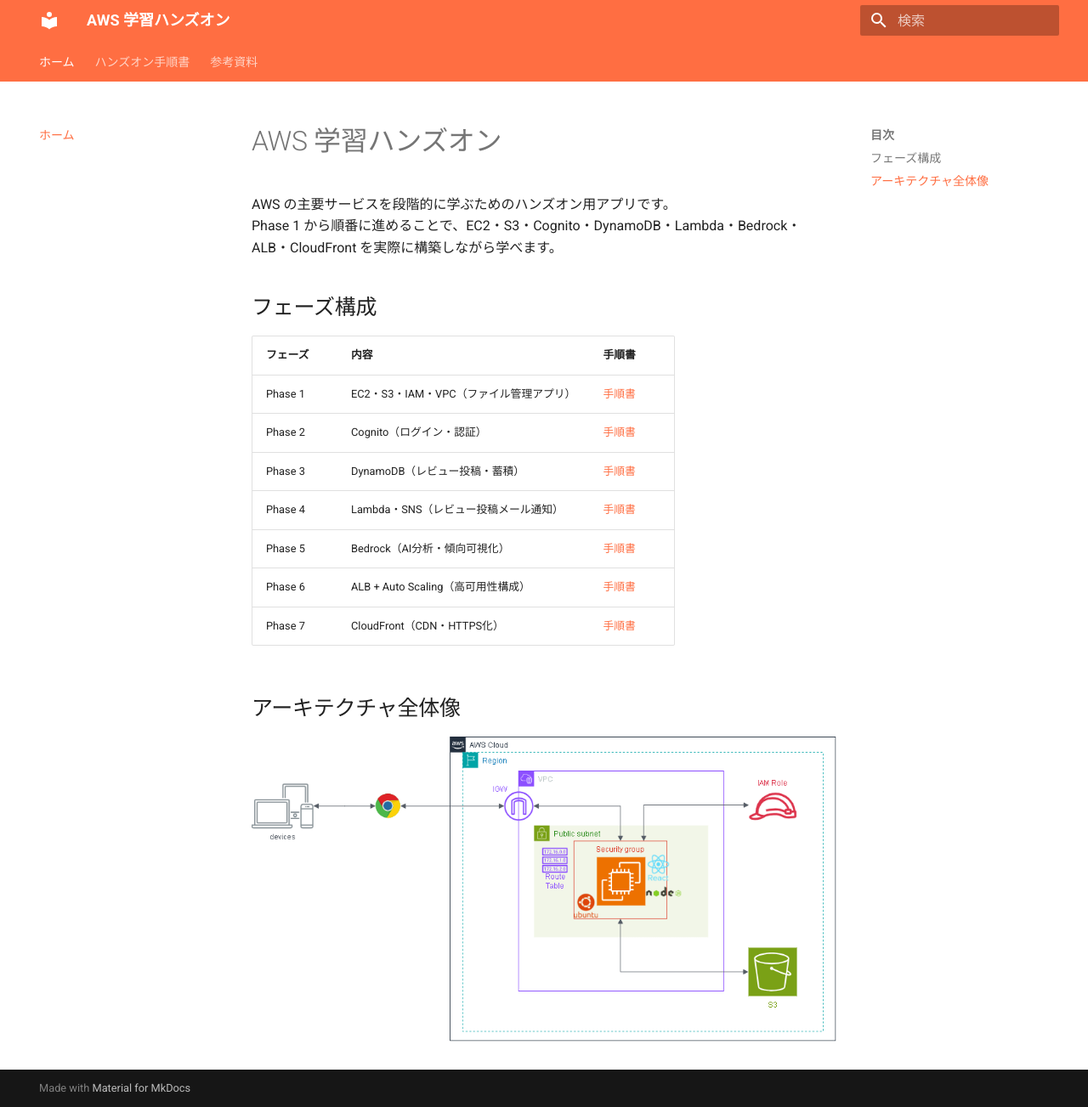
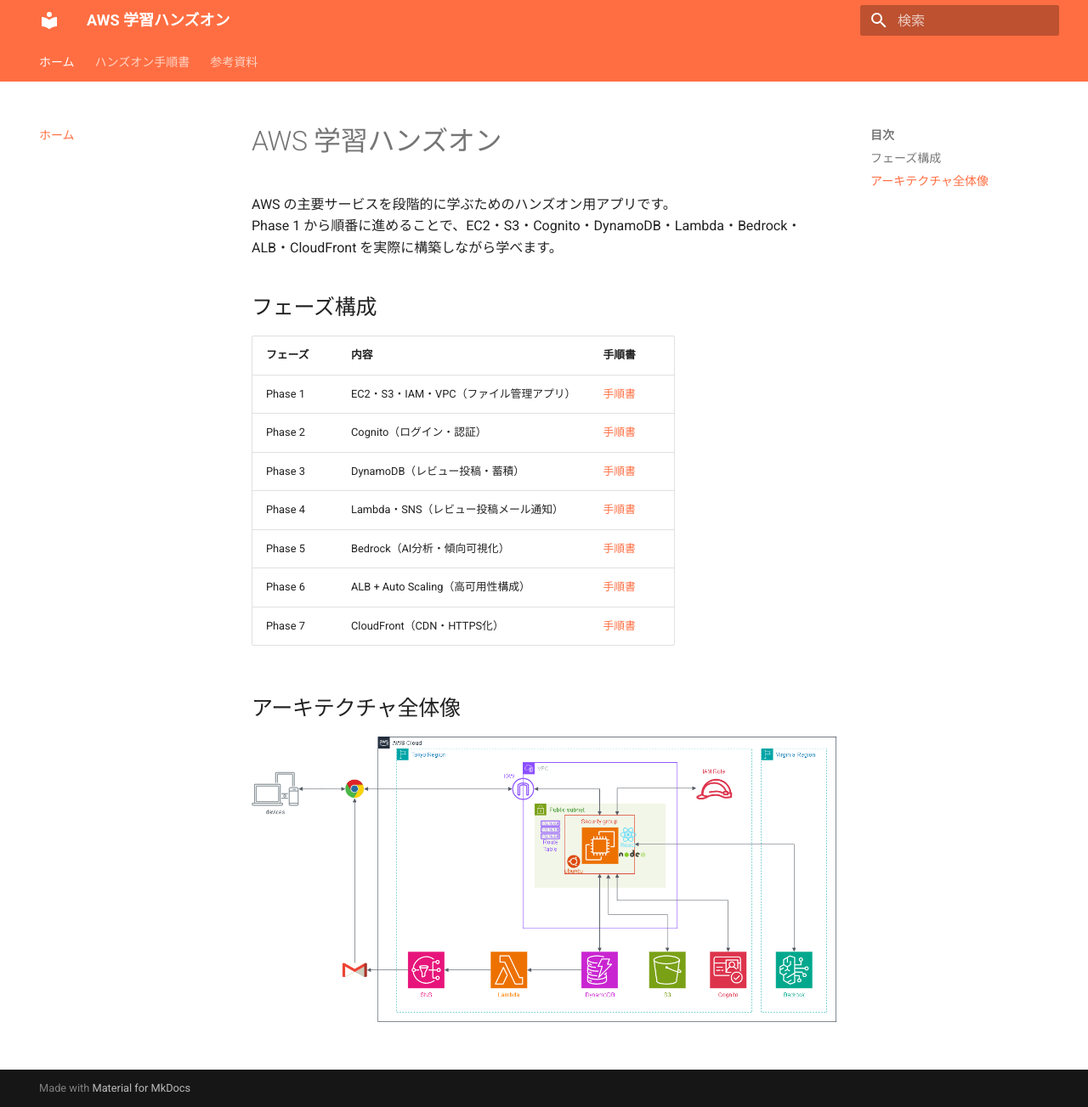
Before and after one commit to ohtsuka-shota-se/samurai-repo, an MkDocs documentation site: the page built from docs/index.md, in a window 1280 px wide and 1303 px high. Shown: the whole window at 85% size. Built offline with MkDocs 1.6.1 and Material for MkDocs 9.7.7, drawn with Linux system fonts in a browser that asks for light colours.

Commit message:
commit index.md

```diff
--- a/docs/index.md
+++ b/docs/index.md
@@ -17,4 +17,4 @@
 
 ## アーキテクチャ全体像
 
-![アーキテクチャ](images/architecture.png)
+![アーキテクチャ](images/phase05.png)
```
